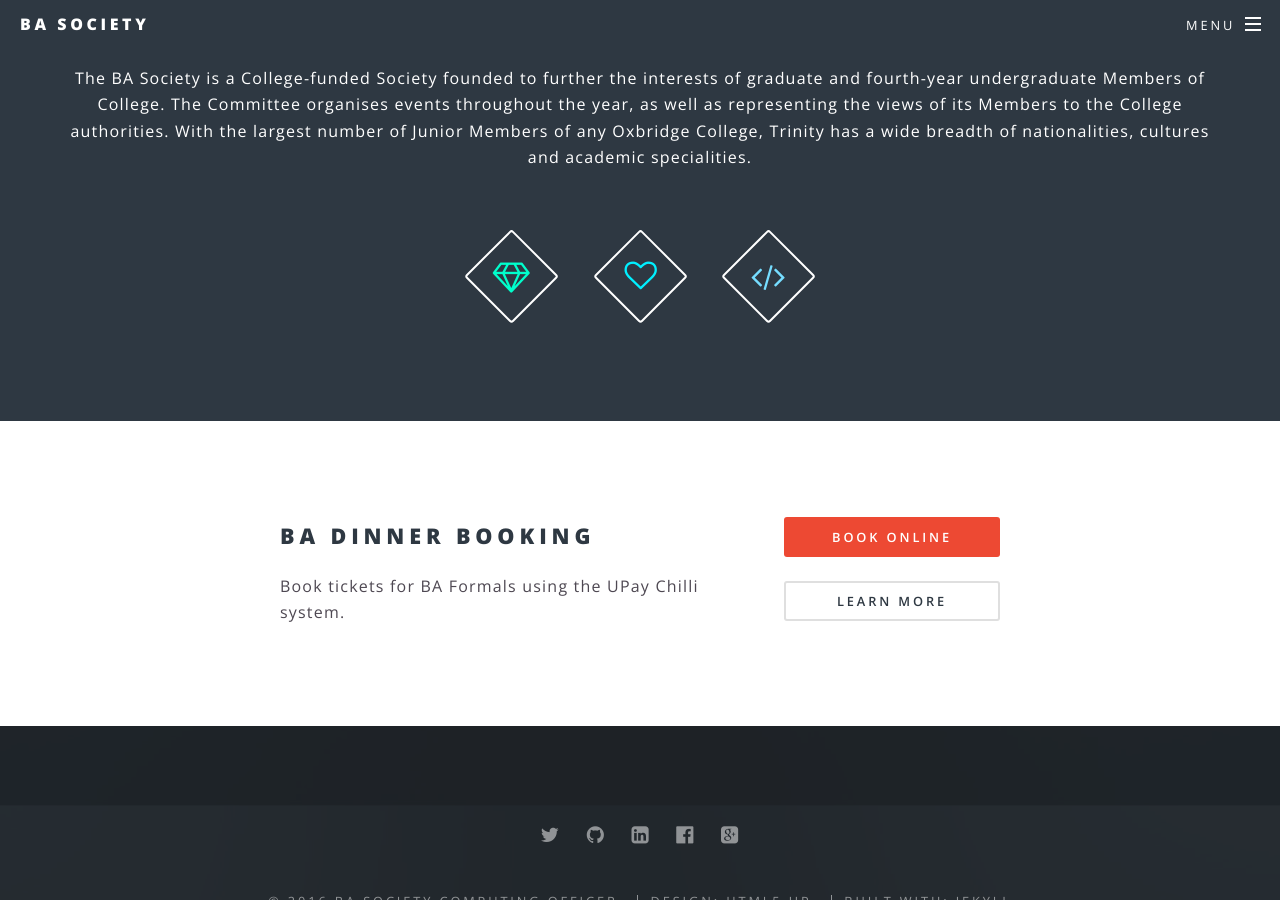
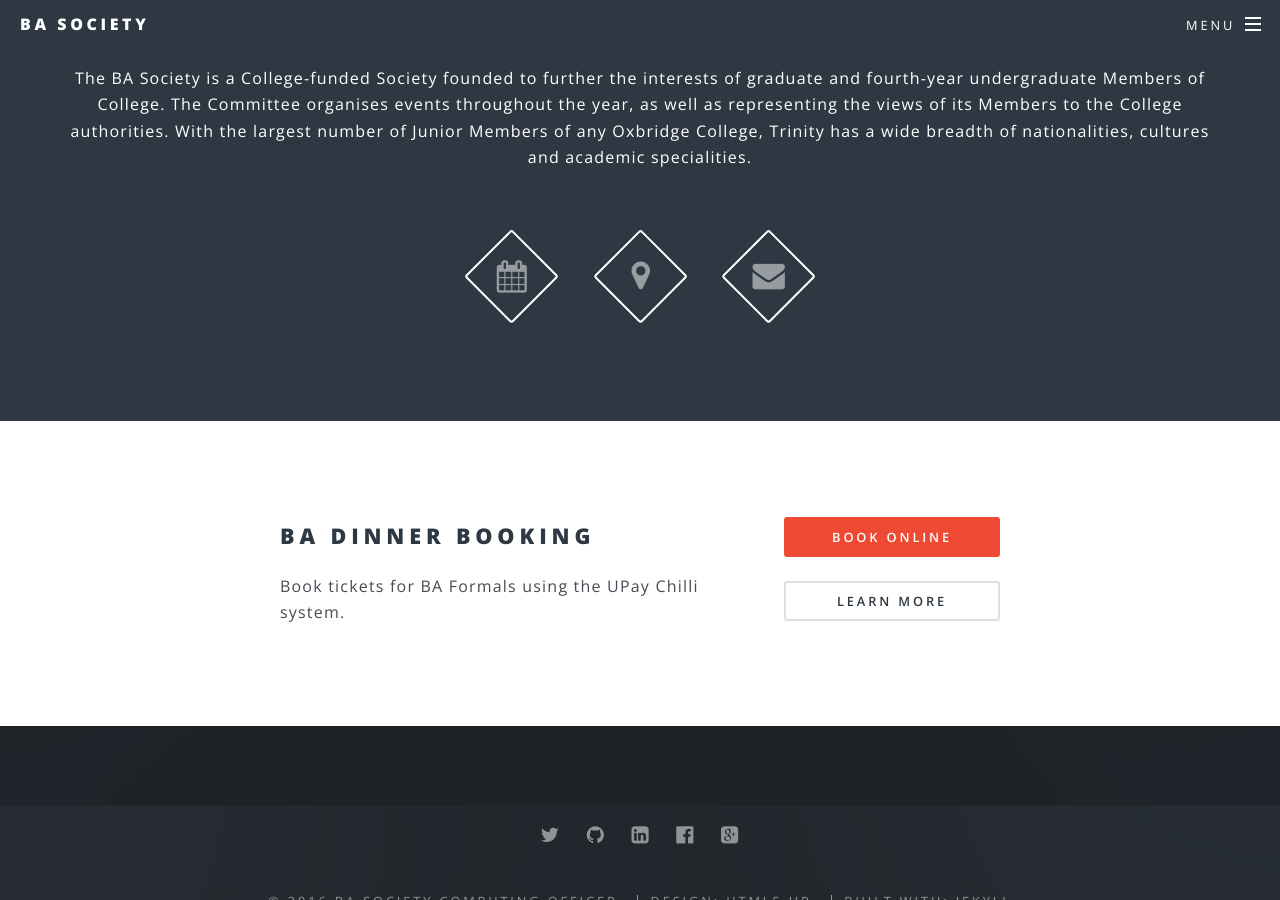
Before and after one commit to TrinityBASociety/trinitybasociety.github.io, a Jekyll site: the page built from index.html, in a window 1280 px wide and 900 px high, scrolled down 1015 px. Built offline with Jekyll 4.4.1, drawn with Linux system fonts in a browser that asks for light colours.

Commit message:
Make icons on front page useful

```diff
--- a/css/main.scss
+++ b/css/main.scss
@@ -595,6 +595,15 @@ $baseurl: '{{ site.baseurl }}/images';
 
 				&:last-child {
 					padding-right: 0 !important;
+				}
+			}
+
+			a {
+				color: _palette(fg-light);
+				border-bottom: 0px;
+
+				&:hover {
+					color: _palette(fg);
 				}
 			}
 
--- a/index.html
+++ b/index.html
@@ -30,9 +30,9 @@ layout: landing
 			<p>The BA Society is a College-funded Society founded to further the interests of graduate and fourth-year undergraduate Members of College. The Committee organises events throughout the year, as well as representing the views of its Members to the College authorities. With the largest number of Junior Members of any Oxbridge College, Trinity has a wide breadth of nationalities, cultures and academic specialities.</p>
 		</header>
 		<ul class="icons major">
-			<li><span class="icon fa-diamond major style1"><span class="label">Lorem</span></span></li>
-			<li><span class="icon fa-heart-o major style2"><span class="label">Ipsum</span></span></li>
-			<li><span class="icon fa-code major style3"><span class="label">Dolor</span></span></li>
+			<li><a href="http://trin-hosts.trin.cam.ac.uk/ba_society/ba_docs/2015-2016/Term_cards/Easter2016.pdf" target="_blank"><span class="icon fa-calendar major"><span class="label">Calendar</span></span></a></li>
+			<li><a href="http://map.cam.ac.uk/#52.206988,0.118278,18,Y815-4H1Z-RFCS" target="_blank"><span class="icon fa-map-marker major"><span class="label">Map</span></span></a></li>
+			<li><a href="mailto:ba.computing@trin.cam.ac.uk"><span class="icon fa-envelope major"><span class="label">Email</span></span></a></li>
 		</ul>
 	</div>
 </section>
```
